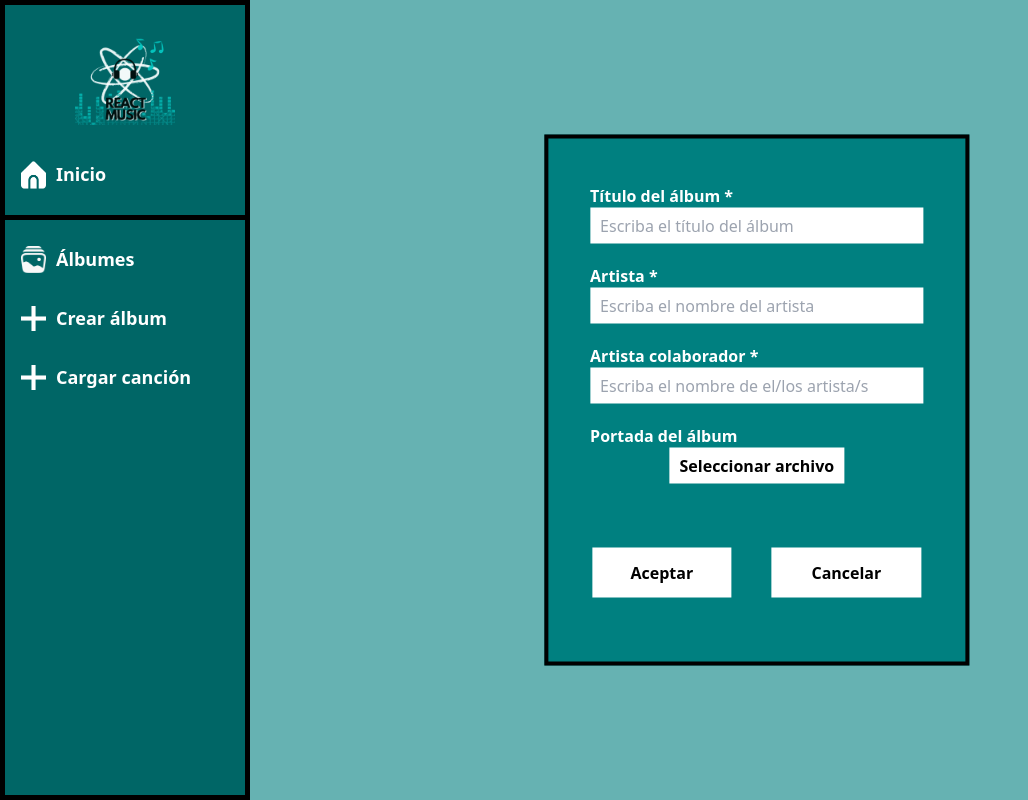
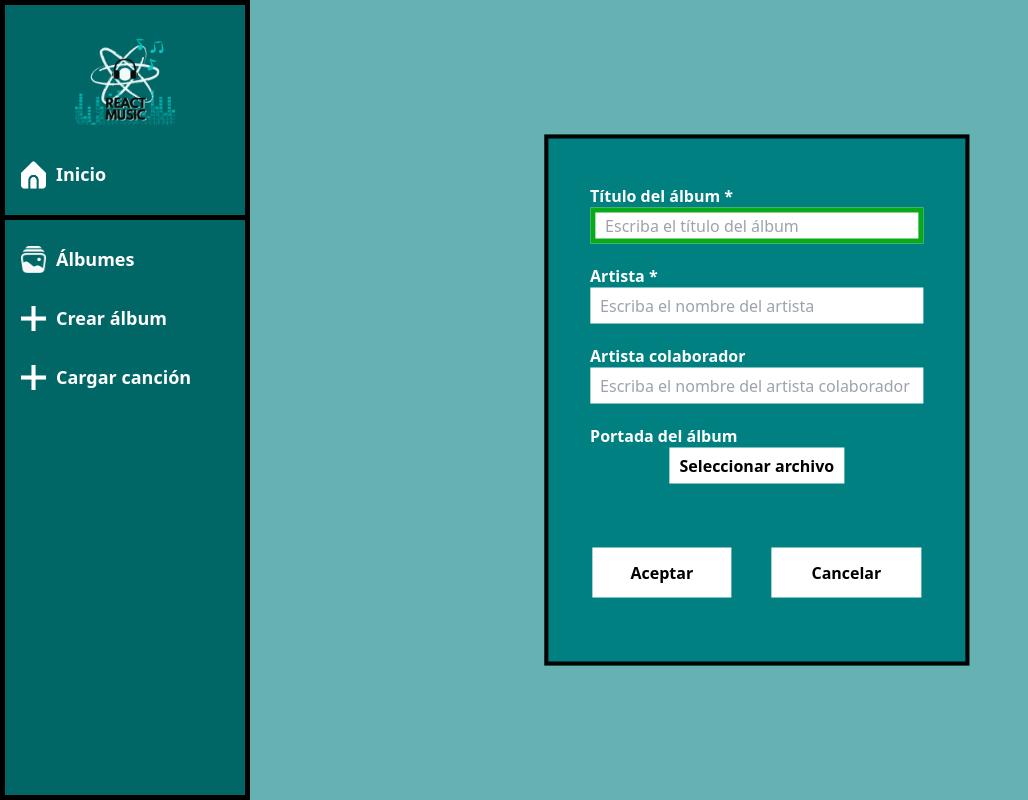
Before and after one commit to IVANCCAMA/Spotify-React, a React (Create React App) app in the folder spotify/: page /crearAlbum in a window 1280 px wide. Shown: the whole page, without its empty margins (0-1028 px from the left). Built offline with nearby package versions, Linux system fonts and the light colour scheme.

Commit message:
bug arreglados: propiedad repetida en form.css, quitado de left en listaCanciones .album-config, espaciados demas en html, quitado de required en crearLista.js

```diff
--- a/spotify/src/components/crearLista.js
+++ b/spotify/src/components/crearLista.js
@@ -250,7 +250,7 @@ function CrearLista() {
           <div className="campo">
             <div className="input-box">
               <label htmlFor="titulo_lista">Título del álbum *</label>
-              <input autoFocus required
+              <input autoFocus
                 type="text"
                 className="validar"
                 id="titulo_lista"
@@ -277,13 +277,13 @@ function CrearLista() {
 
           <div className="campo">
             <div className="input-box">
-              <label htmlFor="colaborador">Artista colaborador *</label>
+              <label htmlFor="colaborador">Artista colaborador</label>
               <input required
                 type="text"
                 className="validar"
                 id="colaborador"
                 name="colaborador"
-                placeholder="Escriba el nombre de el/los artista/s"
+                placeholder="Escriba el nombre del artista colaborador"
                 onChange={(e) => { handle(e, alfanumericoVarios); }}
               />
             </div>
--- a/spotify/src/components/form.css
+++ b/spotify/src/components/form.css
@@ -33,13 +33,6 @@
     align-items: stretch;
 }
 
-/* Campos de entrada */
-.campo {
-    margin-bottom: 20px;
-
-    /* padding: 20px; */
-}
-
 .input-box {
     position: relative;
     width: 80%;
@@ -62,6 +55,13 @@
 
 .input-box select {
     font-weight: bold;
+}
+
+/* Campos de entrada */
+.campo {
+    margin-bottom: 20px;
+
+    /* padding: 20px; */
 }
 
 .campo-cargar-cancion {
--- a/spotify/src/components/listaCanciones.css
+++ b/spotify/src/components/listaCanciones.css
@@ -31,7 +31,6 @@
 .album-config{
   position: relative;
   display: flex;
-  left: 120px;
 }
 
 .album-details{
--- a/spotify/src/components/listaCanciones.js
+++ b/spotify/src/components/listaCanciones.js
@@ -62,9 +62,6 @@ function ListaCanciones() {
           <div className="artist-name">{infoAlbum.nombre_usuario}</div> {/* ARREGLAR */}
           <div className="album-songs">{infoAlbum.cantidad_canciones} canciones</div>
         </div>
-
-
-
   </div>
 
       {/* Listado de canciones de álbum */}
```
Lines whose indentation alone changed are shown as unchanged.
